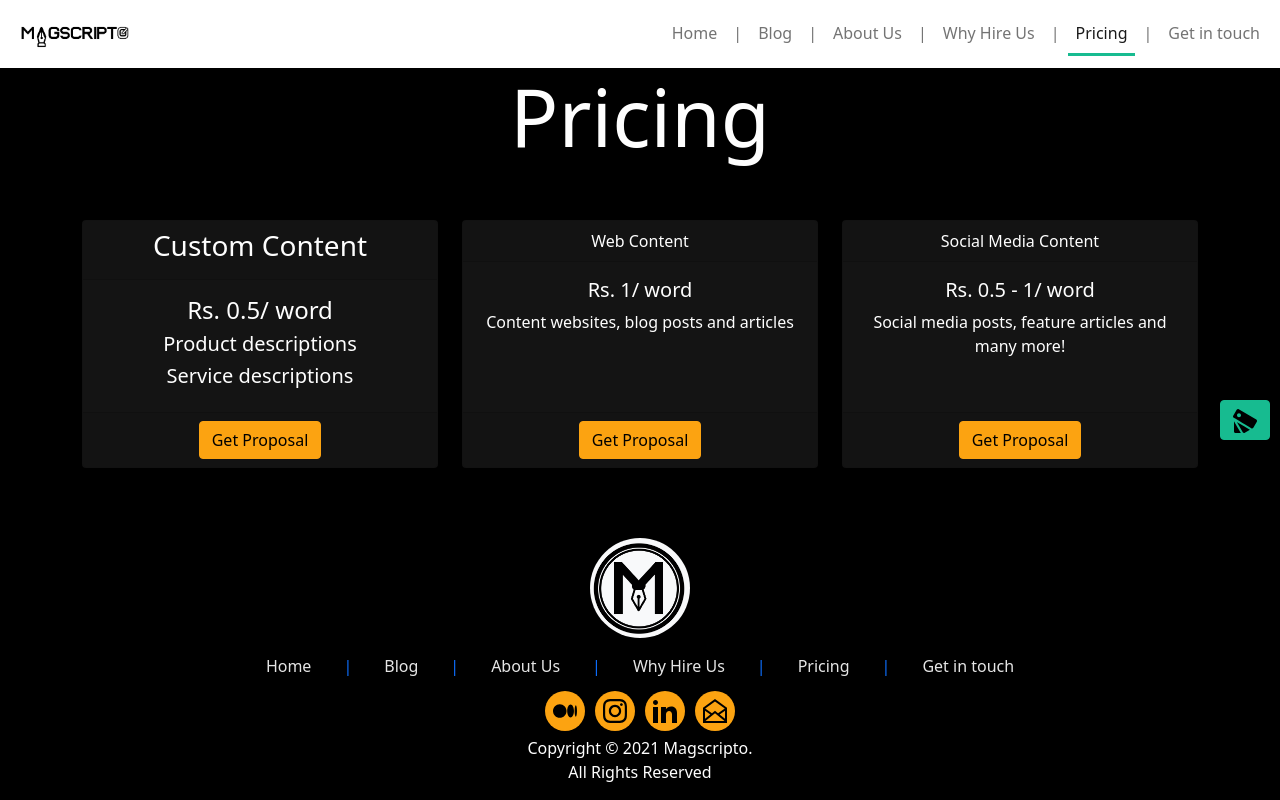
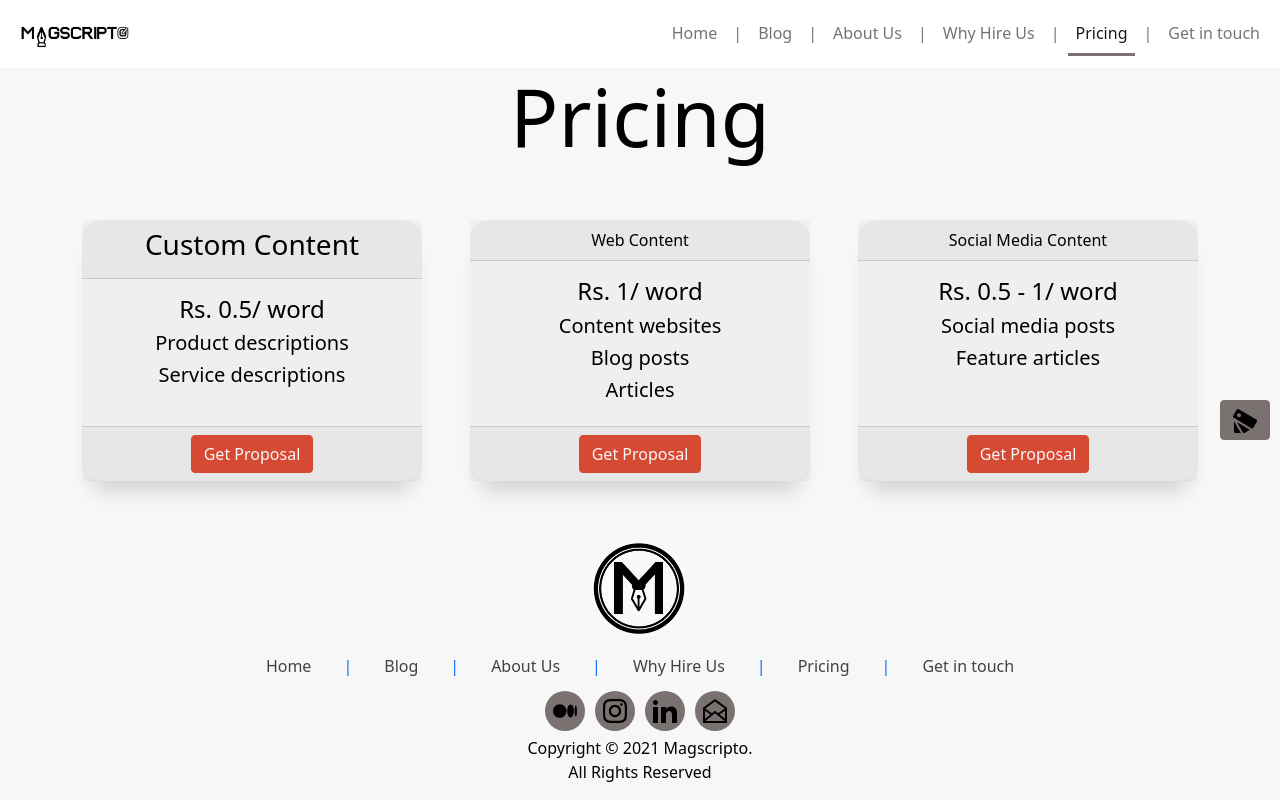
Before and after one commit to Adhitya-Raj/magscripto, a React (Create React App) app: page /#/pricing in a window 1280 px wide. Built offline with nearby package versions, Linux system fonts and the light colour scheme.

Commit message:
UI refresh

```diff
--- a/src/components/Blog.jsx
+++ b/src/components/Blog.jsx
@@ -20,7 +20,7 @@
         });
         var list = this.state.blogPostsData.map(
             function(blog,index){
-                return <div className="col"><BlogPost key={index} blog={blog}></BlogPost></div>;
+                return <div className="col d-flex justify-content-center"><BlogPost key={index} blog={blog}></BlogPost></div>;
             });
             this.setState({blogPosts: [...list] });
     }
@@ -30,10 +30,10 @@
             <div className="main">
                 <div className="text-center">
                     <h1 className="display-2">Blog</h1>
-                    <h2 className="display-5">Read and Mellow!</h2>
+                    <h2 className="display-5 mb-5">Read and Mellow!</h2>
                 </div>
                 <div className="container">
-                    <div className="row row-cols-1 g-3">
+                    <div className="row row-cols-1 row-cols-md-2 g-3">
                         {this.state.blogPosts}
                     </div>
                 </div>
--- a/src/components/BlogPost.jsx
+++ b/src/components/BlogPost.jsx
@@ -18,7 +18,7 @@
         <div className="card blog">
             <img src={props.blog.thumbnail} alt={props.blog.title} className="card-img-top"/>
             <div className="card-body">
-                <h5 className="card-title">{props.key}{props.blog.title}</h5>
+                <h5 className="card-title h4 mb-2"><strong>{props.blog.title}</strong></h5>
                 <p className="card-text">{shortenText(toText(props.blog.content),0,250)+ '...'}<br/><a href={props.blog.link} target="_blank" rel="noreferrer noopener">read more</a></p>
             </div>
         </div>
--- a/src/components/Home.jsx
+++ b/src/components/Home.jsx
@@ -20,7 +20,7 @@
                 Click in for more information
                 </p>
                 <div className="container mt-3">
-                    <div className="row g-3 justify-content-center">
+                    <div className="row g-5 justify-content-center">
                         <div className="col-12 col-md-4 d-flex justify-content-center">
                             <div className="card" style={{width: "18rem"}}>
                                 <img src={process.env.PUBLIC_URL+"/assets/web_content.svg"} alt="" className="card-img-top"/>
@@ -73,7 +73,7 @@
                 <h2 className="display-2">Testimonials</h2>
                 <p className="display-5 mb-5">Hear our clients out!</p>
                 <div className="container">
-                    <div className="row g-3 justify-content-center">
+                    <div className="row g-5 justify-content-center">
                         <div className="col-12 col-md-6 d-flex justify-content-center">
                             <div className="card" style={{maxWidth: "540px"}}>
                                 <div className="row g-0">
--- a/src/components/Navbar.jsx
+++ b/src/components/Navbar.jsx
@@ -1,37 +1,45 @@
+import { useState } from 'react';
 import { NavLink, Link } from 'react-router-dom';
 
+
 function Navbar() {
+	const [toggle,setToggle] = useState(true);
+
+	function toggleNav(){
+		if(window.innerWidth < 992)
+			setToggle(!toggle);
+	}
     return(
         <nav className="navbar navbar-expand-lg navbar-light bg-white sticky-top">
 			<div className="container-fluid">
 				<Link className="navbar-brand" to="/"><img height="42px" src={process.env.PUBLIC_URL+"/logo/magscripto.jpg"} alt=""/></Link>
-				<button className="navbar-toggler" type="button" data-bs-toggle="collapse" data-bs-target="#navbarSupportedContent" aria-controls="navbarSupportedContent" aria-expanded="false" aria-label="Toggle navigation">
+				<button className="navbar-toggler" type="button" data-bs-toggle="collapse" data-bs-target="#navbarSupportedContent" aria-controls="navbarSupportedContent" aria-expanded={!toggle} onClick={toggleNav} aria-label="Toggle navigation">
 					<span className="navbar-toggler-icon"></span>
 				</button>
-				<div className="collapse navbar-collapse" id="navbarSupportedContent">
+				<div className={`${toggle?'collapse ':''}navbar-collapse`} id="navbarSupportedContent">
 					<ul className="navbar-nav text-center ms-auto mb-2 mb-lg-0">
 						<li className="nav-item">
-							<NavLink className="nav-link" to="/" exact>Home</NavLink>
+							<NavLink className="nav-link" to="/" onClick={toggleNav} exact>Home</NavLink>
 						</li>
 						<li className="nav-item nav-link d-none d-lg-block">|</li>
 						<li className="nav-item">
-							<NavLink className="nav-link" to="/blog" exact>Blog</NavLink>
+							<NavLink className="nav-link" to="/blog" onClick={toggleNav} exact>Blog</NavLink>
 						</li>
 						<li className="nav-item nav-link d-none d-lg-block">|</li>
 						<li className="nav-item">
-							<NavLink to="/aboutus" className="nav-link" exact>About Us</NavLink>
+							<NavLink to="/aboutus" className="nav-link" onClick={toggleNav} exact>About Us</NavLink>
 						</li>
 						<li className="nav-item nav-link d-none d-lg-block">|</li>
 						<li className="nav-item">
-							<NavLink to="/whyus" className="nav-link" exact>Why Hire Us</NavLink>
+							<NavLink to="/whyus" className="nav-link" onClick={toggleNav} exact>Why Hire Us</NavLink>
 						</li>
 						<li className="nav-item nav-link d-none d-lg-block">|</li>
 						<li className="nav-item">
-							<NavLink to="/pricing" className="nav-link" exact>Pricing</NavLink>
+							<NavLink to="/pricing" className="nav-link" onClick={toggleNav} exact>Pricing</NavLink>
 						</li>
 						<li className="nav-item nav-link d-none d-lg-block">|</li>
 						<li className="nav-item">
-							<NavLink to="/contactus" className="nav-link" exact>Get in touch</NavLink>
+							<NavLink to="/contactus" className="nav-link" onClick={toggleNav} exact>Get in touch</NavLink>
 						</li>
 					</ul>
 				</div>
--- a/src/components/Pricing.jsx
+++ b/src/components/Pricing.jsx
@@ -3,7 +3,7 @@
         <div className="main">
         <div className="container text-center">
             <h1 className="display-1 pb-5">Pricing</h1>
-            <div className="row row-cols-1 row-cols-md-3 g-4 pb-3">
+            <div className="row row-cols-1 row-cols-md-3 g-5 pb-3">
                 <div className="col">
                     <div className="card text-center h-100">
                         <div className="card-header"><h3>Custom Content</h3></div>
@@ -20,8 +20,8 @@
                     <div className="card text-center h-100">
                         <div className="card-header">Web Content</div>
                         <div className="card-body">
-                            <h5 className="card-title">Rs. 1/ word</h5>
-                            <p className="card-text">Content websites, blog posts and articles</p>
+                            <h4 className="card-title">Rs. 1/ word</h4>
+                            <h5 className="card-text">Content websites</h5><h5>Blog posts</h5><h5>Articles</h5>
                         </div>
                         <div className="card-footer">
                             <a href="/contactus" className="btn btn-primary">Get Proposal</a>
@@ -32,8 +32,8 @@
                     <div className="card text-center h-100">
                         <div className="card-header">Social Media Content</div>
                         <div className="card-body">
-                            <h5 className="card-title">Rs. 0.5 - 1/ word</h5>
-                            <p className="card-text">Social media posts, feature articles and many more!</p>
+                            <h4 className="card-title">Rs. 0.5 - 1/ word</h4>
+                            <h5 className="card-text">Social media posts</h5><h5>Feature articles</h5>
                         </div>
                         <div className="card-footer">
                             <a href="/contactus" className="btn btn-primary">Get Proposal</a>
--- a/src/components/WhyUs.jsx
+++ b/src/components/WhyUs.jsx
@@ -6,7 +6,7 @@
             <h2 className="display-5">Curious why us? Well here it is you have to know!</h2>
         </div>
         <div className="container">
-            <div className="row row-cols-1 row-cols-md-2 g-3">
+            <div className="row row-cols-1 row-cols-md-2 g-5">
                 <div className="col flex-center">
                     <h3>Refined Content</h3>
                     <p>Lorem ipsum dolor sit amet consectetur adipisicing elit. Voluptatem placeat eius tempore velit quas odio. Amet nihil id accusamus, quod eligendi pariatur dolores fugit numquam at nulla repudiandae, placeat aspernatur?</p>
--- a/src/components/app.css
+++ b/src/components/app.css
@@ -1,10 +1,22 @@
 :root{
-  --primary: #000000;
+  /* --primary: #000000;
   --secondary: #141414;
   --accent: #fca311;
   --alt-accent: #17bb90;
   --text: #fefefe;
-  --alt-text: #e5e5e5;
+  --alt-text: #e5e5e5; */
+  /* --primary: #000000;
+  --secondary: #14213d;
+  --accent: #fca311;
+  --alt-accent: #856a5d;
+  --text: #fefefe;
+  --alt-text: #e5e5e5; */
+  --primary: #f7f7f7;
+  --secondary: #efefef;
+  --accent: #d64933;
+  --alt-accent: #797270;
+  --text: #000000;
+  --alt-text: #424242;
 }
 
 #header{
@@ -31,16 +43,30 @@
 
 }
 
-.btn-primary, .btn-primary:hover, .btn-primary:focus{
+.btn-primary {
   color:var(--primary);
   background-color: var(--accent);
   border-color: var(--accent);
   text-shadow: none;
 }
 
-.btn-secondary, .btn-secondary:hover, .btn-secondary:focus{
+.btn-primary:hover, .btn-primary:focus {
+  color:var(--accent);
+  background-color: var(--primary);
+  border-color: var(--accent);
+  text-shadow: none;
+}
+
+.btn-secondary {
   color:var(--text);
   background-color: var(--alt-accent);
+  border-color: var(--alt-accent);
+  text-shadow: none;
+}
+
+.btn-secondary:hover, .btn-secondary:focus {
+  color:var(--alt-accent);
+  background-color: var(--text);
   border-color: var(--alt-accent);
   text-shadow: none;
 }
@@ -57,8 +83,16 @@
 }
 
 .card{
+  border: none;
   background-color: var(--secondary);
   color: var(--text);
+  box-shadow: 0px 20px 20px -10px rgba(0,0,0,.15);
+  transition: all ease-in-out 0.25s;
+}
+
+.card:hover{
+  scale: 1.1;
+  box-shadow: 0px 20px 20px -5px rgba(0,0,0,.25);
 }
 
 .card-img-top{
@@ -68,6 +102,24 @@
 
 .main{
   pad: 20px 0;
+}
+
+.card{
+  border-radius: 20px;
+}
+
+.card-img-top {
+  margin: 5px;
+  object-fit: cover;
+  width: auto;
+  border-radius: 15px;
+}
+
+#services .card-body{
+  color: var(--text);
+  display: flex;
+  flex-direction: column;
+  justify-content: end;
 }
 
 .full-body{
@@ -82,7 +134,10 @@
 @media (max-width: 768px) {
   .img-w-75 {
     max-width: 50vw;
-    padding: 5px 5px;
+    padding: 10px 5px;
+  }
+  #testimonials .card-body{
+    text-align: center;
   }
 }
 
@@ -102,6 +157,12 @@
   width: max-content;
 }
 
+.navbar a:hover,.navbar a:focus {
+  border-bottom: 3px solid var(--accent);
+  margin: auto;
+  width: max-content;
+}
+
 .navbar .navbar-brand {
   text-transform: uppercase;
   font-weight: bold;
@@ -115,7 +176,7 @@
 }
 
 .footer-link{
-  background-color: var(--accent);
+  background-color: var(--alt-accent);
   margin: 5px;
   padding: .5rem;
   border-radius: 50%;
--- a/src/components/blog.css
+++ b/src/components/blog.css
@@ -1,12 +1,21 @@
 .blog .card-img-top{
     object-fit: cover;
     background-color: white;
-    width: 75%;
     padding: 0;
+    aspect-ratio: 1/1;
+    width: auto;
+    max-width: 100%;
+    margin: 5px;
+    border-radius: 15px;
 }
 
 .blog{
-    flex-direction: row;
+    border-radius: 20px;
+    max-width: 28rem;
+}
+
+.blog > .card-body a {
+    color: var(--text);
 }
 
 .blog > .card-body{
@@ -14,12 +23,3 @@
     flex-direction: column;
     justify-content: space-evenly;
 }
-
-@media (max-width: 992px){
-    .blog{
-        flex-direction: column;
-    }
-    .blog .card-img-top{
-        width: 100%;
-    }
-}
```
Also changed, not shown: 1 other file (tests, documents, lock files or other folders).
